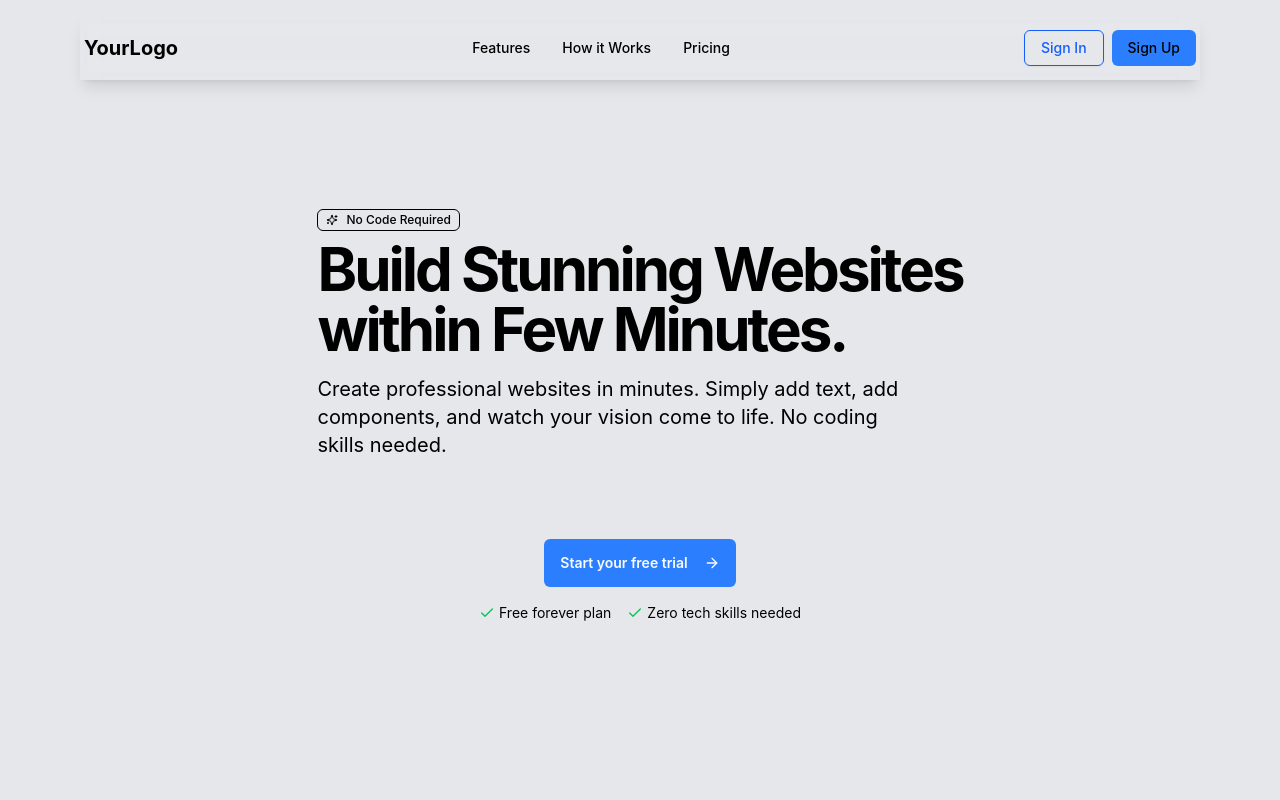
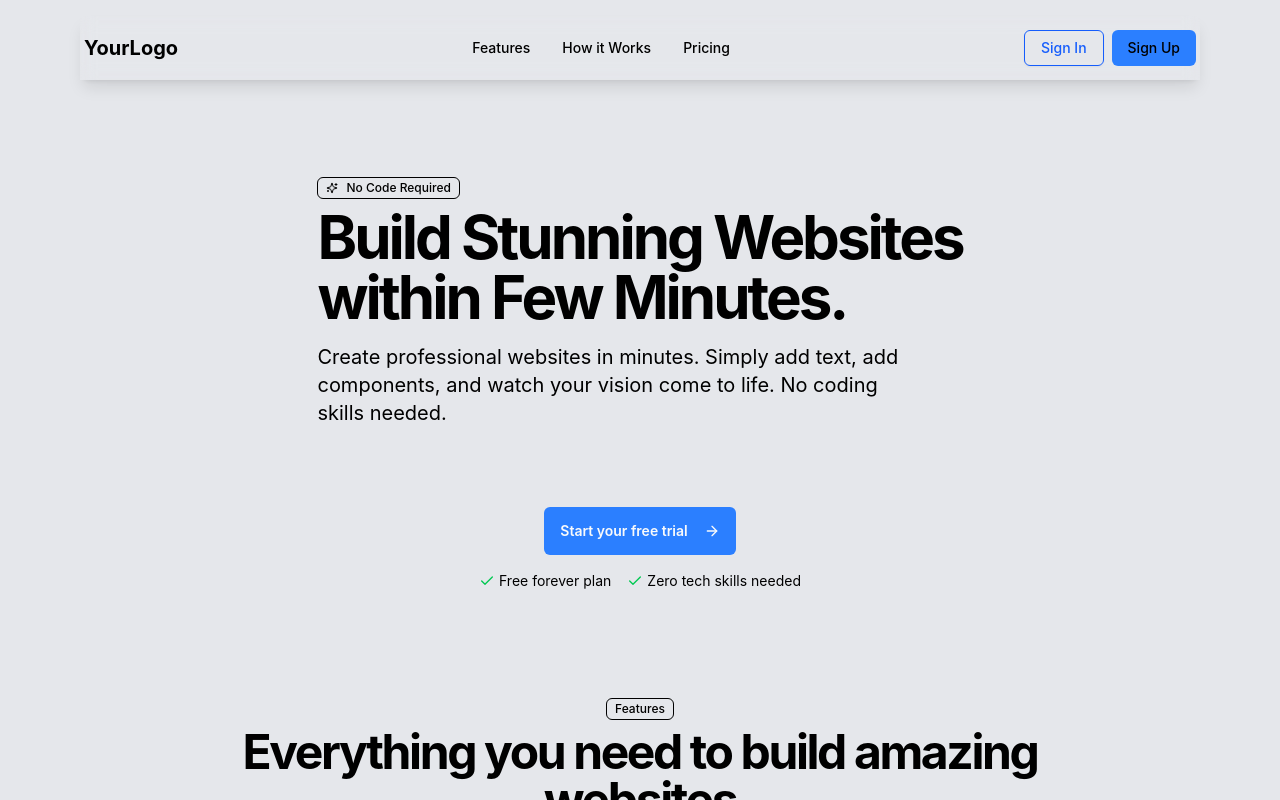
Before and after one commit to pustamrai1/website-generator, a Next.js app: page / in a window 1280 px wide. Shown: the top 800 px of the page. Built offline with nearby package versions, Linux system fonts and the light colour scheme; no server answers.

Commit message:
update adoptive responsiveness

```diff
--- a/src/app/layout.tsx
+++ b/src/app/layout.tsx
@@ -41,7 +41,7 @@ export default function RootLayout({
           <ClerkLoaded>
             <div className="sm:px-36 bg-gray-200 min-h-screen max-w-[1400px] mx-auto px-3 pt-4">
               <Navbar />
-              <div className="min-h-screen">{children}</div>
+              <div className="min-h-screen sm:px-6 mt-14 ">{children}</div>
               <Footer />
             </div>
           </ClerkLoaded>
--- a/src/components/home/HeroSection.tsx
+++ b/src/components/home/HeroSection.tsx
@@ -6,8 +6,8 @@ import { Sparkles, ArrowRight, Check } from "lucide-react";
 
 function HeroSection() {
   return (
-    <section className="w-full py-12 md:py-24 lg:py-32 xl:py-48">
-      <div className="container px-4 md:px-6">
+    <section className="w-full py-12 sm:py-26">
+      <div className="container ">
         <div className="flex flex-col justify-between items-center space-y-4">
           <div className="space-y-2">
             <Badge variant="outline" className="w-fit">
--- a/src/components/layouts/Navbar.tsx
+++ b/src/components/layouts/Navbar.tsx
@@ -11,8 +11,8 @@ import {
 
 export default function Navbar() {
   return (
-    <nav className="shadow-lg bg-background/95 backdrop-blur supports-[backdrop-filter]:bg-background/60 fixed z-10 left-20 right-20">
-      <div className="container w-full  mx-auto px-1">
+    <nav className="shadow-lg bg-background/95 backdrop-blur supports-[backdrop-filter]:bg-background/60 fixed z-10 left-5 right-5 md:left-20 md:right-20">
+      <div className="container w-full   px-1">
         <div className="flex h-16 w-full items-center justify-between">
           {/* Logo */}
           <Link href="/" className="flex items-center space-x-2">
```
